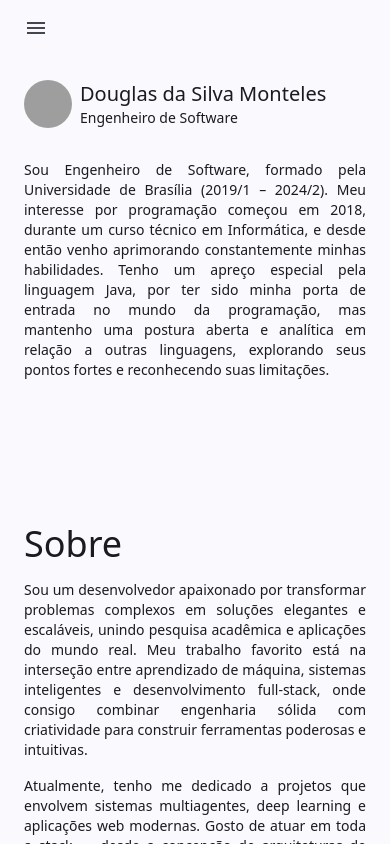
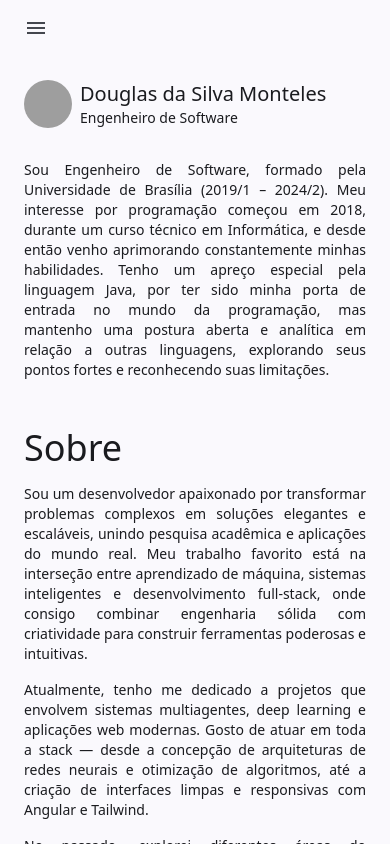
Before and after one commit to DouglasMonteles/DouglasMonteles, an Angular app in the folder portfolio/: page /about in a window 390 px wide. Built offline with nearby package versions, Linux system fonts and the light colour scheme; grey boxes are pictures that could not be loaded.

Commit message:
:bug: fixed mobile content padding
Change-Id: Ic48d87b4a6da5faf7ade0a1e174eb979b49a31ac

```diff
--- a/portfolio/src/app/app.html
+++ b/portfolio/src/app/app.html
@@ -35,14 +35,14 @@
           </div>
         </div>
       </header>
-      <main id="content" class="pt-24 lg:w-[52%] lg:py-24 mx-auto">
+      <main id="content" class="lg:pt-24 lg:w-[52%] lg:py-24 mx-auto">
         <aside class="mt-12
           lg:col-span-1 lg:mt-0 z-0 md:z-10">
           <router-outlet />
         </aside>
 
         <app-footer
-          class="mx-auto block lg:hidden flex justify-center items-center"
+          class="mx-auto lg:hidden flex justify-center items-center"
         ></app-footer>
       </main>
     </div>
```
